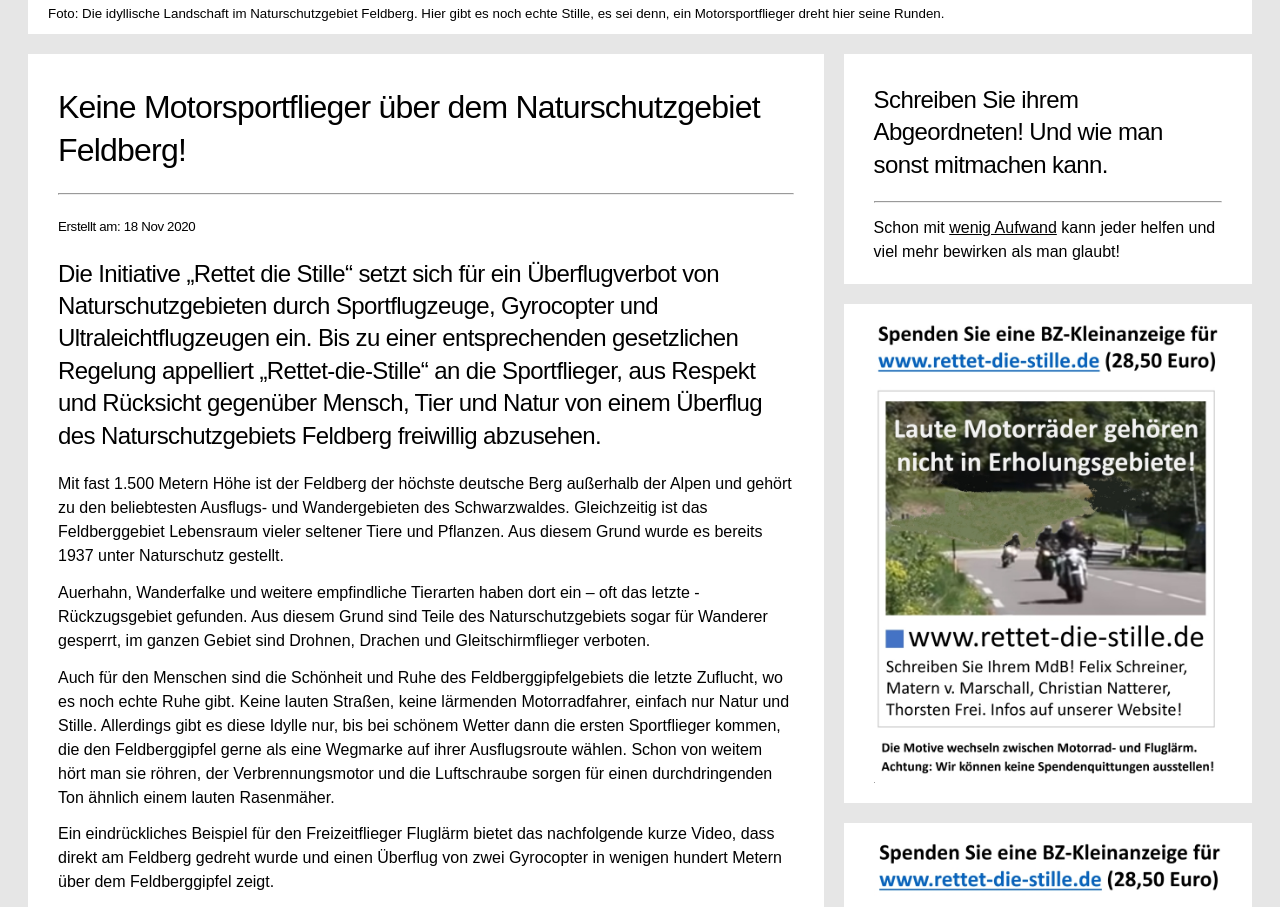
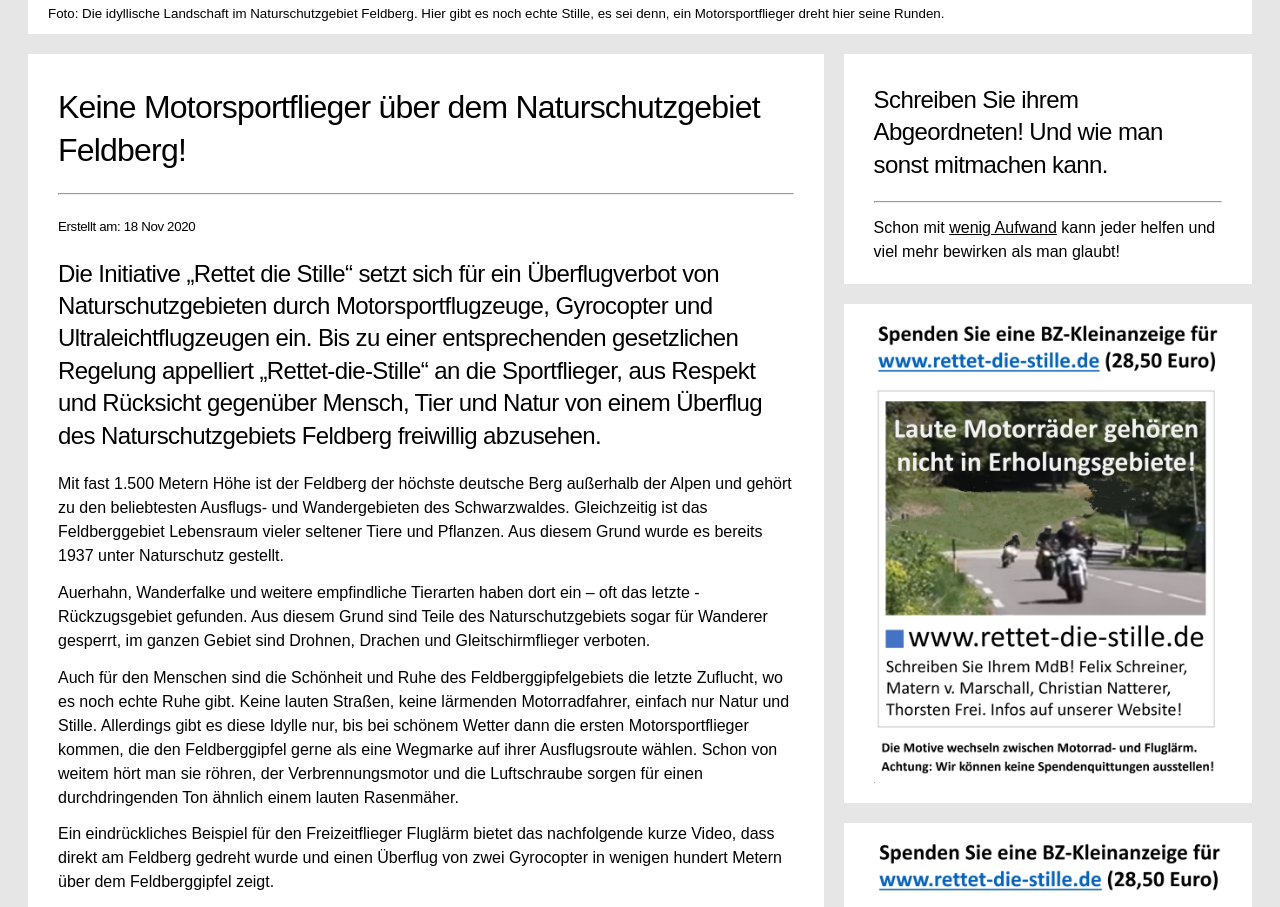
Before and after one commit to rettet-die-stille/rettet-die-stille.github.io, a Jekyll site: the page built from _posts/2020-11-18-keine-sportflieger-ueber-dem-naturschutzgebiet-feldberg.md, in a window 1280 px wide and 1400 px high, scrolled down 530 px. Shown: the top 907 px of the window. Built offline with Jekyll 4.4.1, drawn with Linux system fonts in a browser that asks for light colours; some of the changed text lies outside the part shown.

Commit message:
Update 2020-11-18-keine-sportflieger-ueber-dem-naturschutzgebiet-feldberg.md

```diff
--- a/_posts/2020-11-18-keine-sportflieger-ueber-dem-naturschutzgebiet-feldberg.md
+++ b/_posts/2020-11-18-keine-sportflieger-ueber-dem-naturschutzgebiet-feldberg.md
@@ -2,14 +2,14 @@
 layout: post
 title: "Keine Motorsportflieger über dem Naturschutzgebiet Feldberg!"
 date: 2020-11-18
-shorttext: Die Initiative „Rettet die Stille“ setzt sich für ein Überflugverbot von Naturschutzgebieten durch Sportflugzeuge, Gyrocopter und Ultraleichtflugzeugen ein. Bis zu einer entsprechenden gesetzlichen Regelung appelliert „Rettet-die-Stille“ an die Sportflieger, aus Respekt und Rücksicht gegenüber Mensch, Tier und Natur von einem Überflug des Naturschutzgebiets Feldberg freiwillig abzusehen.
+shorttext: Die Initiative „Rettet die Stille“ setzt sich für ein Überflugverbot von Naturschutzgebieten durch Motorsportflugzeuge, Gyrocopter und Ultraleichtflugzeugen ein. Bis zu einer entsprechenden gesetzlichen Regelung appelliert „Rettet-die-Stille“ an die Sportflieger, aus Respekt und Rücksicht gegenüber Mensch, Tier und Natur von einem Überflug des Naturschutzgebiets Feldberg freiwillig abzusehen.
 ---
 
 Mit fast 1.500 Metern Höhe ist der Feldberg der höchste deutsche Berg außerhalb der Alpen und gehört zu den beliebtesten Ausflugs- und Wandergebieten des Schwarzwaldes. Gleichzeitig ist das Feldberggebiet Lebensraum vieler seltener Tiere und Pflanzen. Aus diesem Grund wurde es bereits 1937 unter Naturschutz gestellt.
 
 Auerhahn, Wanderfalke und weitere empfindliche Tierarten haben dort ein – oft das letzte - Rückzugsgebiet gefunden. Aus diesem Grund sind Teile des Naturschutzgebiets sogar für Wanderer gesperrt, im ganzen Gebiet sind Drohnen, Drachen und Gleitschirmflieger verboten.
 
-Auch für den Menschen sind die Schönheit und Ruhe des Feldberggipfelgebiets die letzte Zuflucht, wo es noch echte Ruhe gibt. Keine lauten Straßen, keine lärmenden Motorradfahrer, einfach nur Natur und Stille. Allerdings gibt es diese Idylle nur, bis bei schönem Wetter dann die ersten Sportflieger kommen, die den Feldberggipfel gerne als eine Wegmarke auf ihrer Ausflugsroute wählen. Schon von weitem hört man sie röhren, der Verbrennungsmotor und die Luftschraube sorgen für einen durchdringenden Ton ähnlich einem lauten Rasenmäher.
+Auch für den Menschen sind die Schönheit und Ruhe des Feldberggipfelgebiets die letzte Zuflucht, wo es noch echte Ruhe gibt. Keine lauten Straßen, keine lärmenden Motorradfahrer, einfach nur Natur und Stille. Allerdings gibt es diese Idylle nur, bis bei schönem Wetter dann die ersten Motorsportflieger kommen, die den Feldberggipfel gerne als eine Wegmarke auf ihrer Ausflugsroute wählen. Schon von weitem hört man sie röhren, der Verbrennungsmotor und die Luftschraube sorgen für einen durchdringenden Ton ähnlich einem lauten Rasenmäher.
 
 Ein eindrückliches Beispiel für den Freizeitflieger Fluglärm bietet das nachfolgende kurze Video, dass direkt am Feldberg gedreht wurde und einen Überflug von zwei Gyrocopter in wenigen hundert Metern über dem Feldberggipfel zeigt.
 
@@ -21,7 +21,7 @@ Ein eindrückliches Beispiel für den Freizeitflieger Fluglärm bietet das nachf
 
 <br />
 
-Durch die exponierte Position in der Höhe erzeugen die Sportflugzeuge einen sehr weiten Schalltrichter, der über mehrere Kilometer trägt. Hinzu kommt, dass man mit viel Motorkraft Höhe gewinnen muss, um den Feldberg zu überfliegen. Da ist der Fluglärm dann besonders laut. Schallschutzwände wie bei Straßen gibt es da oben am Himmel nicht.
+Durch die exponierte Position in der Höhe erzeugen die Motorsportflugzeuge einen sehr weiten Schalltrichter, der über mehrere Kilometer trägt. Hinzu kommt, dass man mit viel Motorkraft Höhe gewinnen muss, um den Feldberg zu überfliegen. Da ist der Fluglärm dann besonders laut. Schallschutzwände wie bei Straßen gibt es da oben am Himmel nicht.
 
 Und leider ist es mit einem schnellen Überfliegen nicht getan, nein, es muss der Gipfel ganz umrundet werden, in langsamer (bei Ultraleichtflugzeugen in ultra-langsamer) Geschwindigkeit, sodass das nervige Geräusch gefühlt ewig in der Luft bleibt. Und ist der erste Flieger gerade weg, kündigt sich schon der nächste an. Das war es dann mit der Stille und Schönheit des Feldbergs, störempfindliche Tiere werden gestresst, Menschen sind genervt.
 
```
